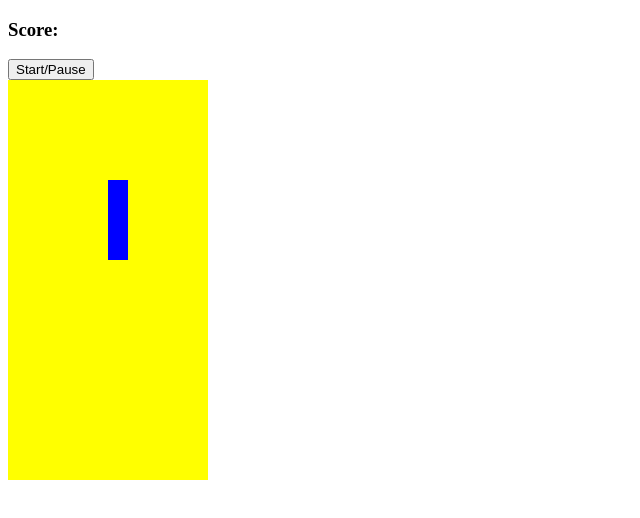
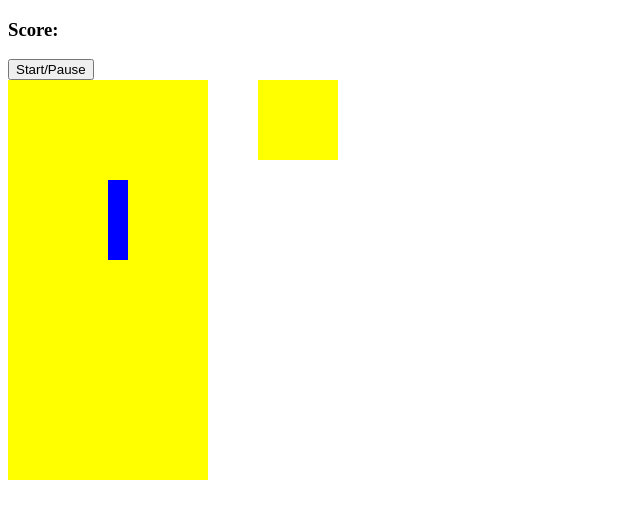
Before and after one commit to adrwer/tetris, a plain HTML site: page index.html in a window 1280 px wide. Shown: the whole page, without its empty margins (0-640 px from the left). Drawn offline with Linux system fonts and the light colour scheme.

Commit message:
added a mini-grid to display an up-next tetromino

```diff
--- a/app.js
+++ b/app.js
@@ -5,6 +5,7 @@ document.addEventListener('DOMContentLoaded', () => {
   const ScoreDisplay = document.querySelector('#score')
   const StartBtn = document.querySelector('#start-button')
   const width = 10
+  let nextRandom = 0
 
   // Tetrominoes
   const lTetromino = [
@@ -95,10 +96,13 @@ document.addEventListener('DOMContentLoaded', () => {
     if (current.some(index => squares[currentPosition + index + width].classList.contains('taken'))) {
       current.forEach(index => squares[currentPosition + index].classList.add('taken'))
       // start a new tetromino falling
-      random = Math.floor(Math.random()*theTetrominoes.length)
+      random = nextRandom
+      nextRandom = Math.floor(Math.random()*theTetrominoes.length)
       current = theTetrominoes[random][currentRotation]
       currentPosition = 4
       draw()
+      displayShape()
+      console.log(random, nextRandom)
     }
   }
 
@@ -142,5 +146,28 @@ document.addEventListener('DOMContentLoaded', () => {
     draw()
   }
 
-  console.log(current)
+  // show the up-next tetromino in the mini-grid display
+  const displaySquares = document.querySelectorAll(".mini-grid div")
+  const displayWidth = 4
+  let displayIndex = 0
+
+  // the Tetrominoes without rotations
+  const upNextTetrominoes = [
+    [1, displayWidth+1, displayWidth*2+1, 2], // lTetromino
+    [0, displayWidth, displayWidth+1, displayWidth*2+1], // zTetromino
+    [1, displayWidth, displayWidth+1, displayWidth+2], // tTetromino
+    [0, 1, displayWidth, displayWidth+1], // oTetromino
+    [1, displayWidth+1, displayWidth*2+1, displayWidth*3+1] // iTetromino
+  ]
+
+  // display the shape in the mini-grid display
+  function displayShape() {
+    // remove any trace of a tetromino from the entire mini-grid
+    displaySquares.forEach(square => {square.classList.remove('tetromino')})
+    upNextTetrominoes[nextRandom].forEach(index => {
+      displaySquares[displayIndex + index].classList.add('tetromino')
+    })
+  }
+
+  console.log(random, nextRandom)
 })
--- a/index.html
+++ b/index.html
@@ -9,6 +9,7 @@
   <body>
     <h3>Score:<span></span></h3>
     <button type="button" id="start-button">Start/Pause</button>
+    <div class="container">
       <div class="grid">
         <div></div>
         <div></div>
@@ -221,5 +222,25 @@
         <div class="taken"></div>
         <div class="taken"></div>
       </div>
+
+      <div class="mini-grid">
+        <div></div>
+        <div></div>
+        <div></div>
+        <div></div>
+        <div></div>
+        <div></div>
+        <div></div>
+        <div></div>
+        <div></div>
+        <div></div>
+        <div></div>
+        <div></div>
+        <div></div>
+        <div></div>
+        <div></div>
+        <div></div>
+      </div>
+    </div>
   </body>
 </html>
--- a/style.css
+++ b/style.css
@@ -1,3 +1,7 @@
+.container {
+  display: flex;
+}
+
 .grid {
   width: 200px;
   height: 400px;
@@ -14,3 +18,17 @@
 .tetromino {
   background-color: blue;
 }
+
+.mini-grid {
+  margin-left: 50px;
+  width: 80px;
+  height: 80px;
+  display: flex;
+  flex-wrap: wrap;
+  background-color: yellow;
+}
+
+.mini-grid div {
+  width: 20px;
+  height: 20px;
+}
```
Lines whose indentation alone changed are shown as unchanged.
